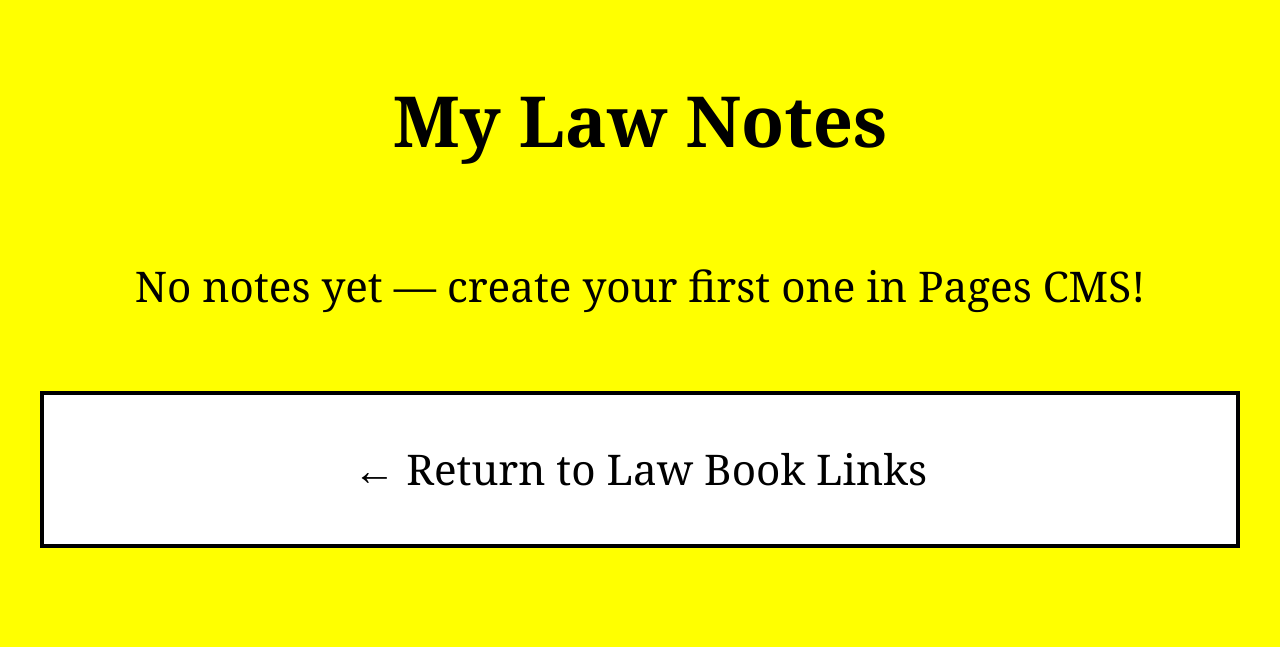
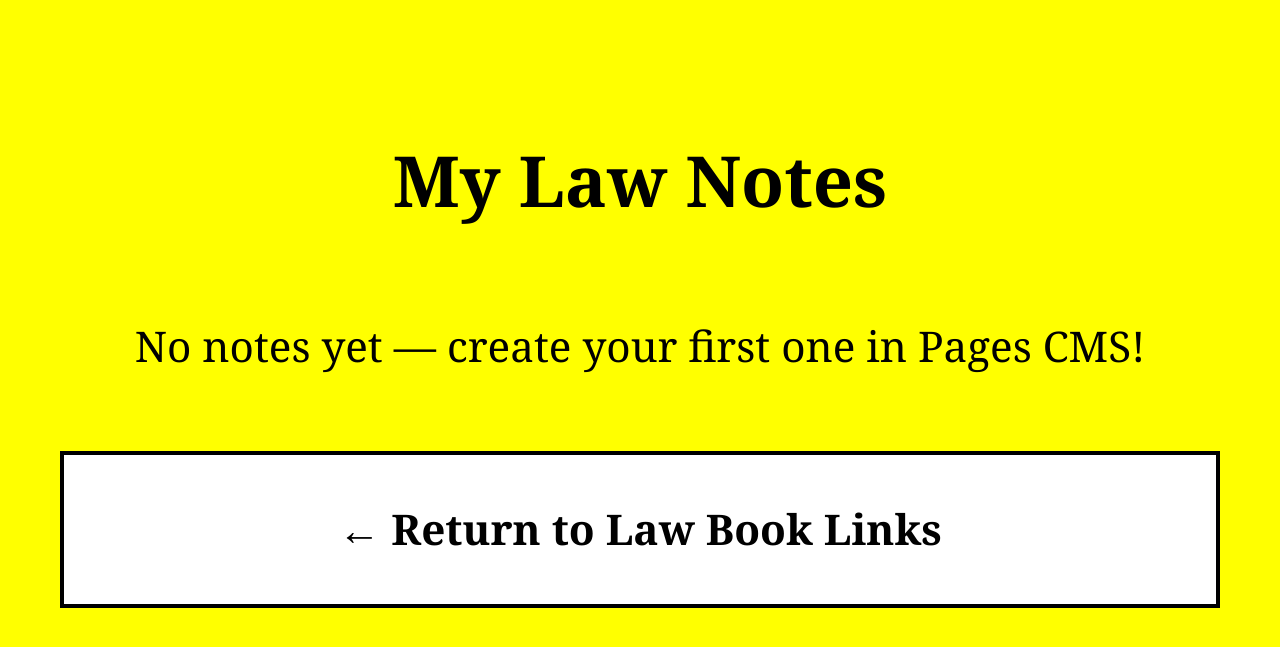
Before and after one commit to iowacattails/my-law-notes, a Jekyll site: the page built from index.html, in a window 1280 px wide. Shown: the top 647 px of the page. Built offline with Jekyll 4.4.1, drawn with Linux system fonts in a browser that asks for light colours.

Commit message:
Update default.html

```diff
--- a/_layouts/default.html
+++ b/_layouts/default.html
@@ -1,54 +1,69 @@
 <!DOCTYPE html>
-<html>
+<html lang="en">
 <head>
   <meta charset="UTF-8">
+  <meta name="viewport" content="width=device-width, initial-scale=1.0">
   <title>{{ page.title | default: site.title }}</title>
   <style>
     body {
-      background:#ff0;
-      margin:40px;
-      font-family:Georgia,serif;
-      font-size:2.2em;
-      line-height:2.1;
-      color:#000;
+      background: #ff0 !important;
+      margin: 40px !important;
+      padding: 20px;
+      font-family: Georgia, serif !important;
+      font-size: 2.2em !important;
+      line-height: 2.1 !important;
+      color: #000 !important;
     }
-    h1, h2, h3, strong { text-align:center; font-weight:bold; }
+    h1, h2, h3, strong {
+      text-align: center;
+      font-weight: bold;
+    }
     img {
-      max-width:50%;
-      margin:60px auto;
-      display:block;
-      border:4px solid #000;
+      max-width: 50% !important;
+      margin: 60px auto !important;
+      display: block !important;
+      border: 4px solid #000 !important;
     }
     a.note-link {
-      display:block;
-      background:#fff;
-      color:#000;
-      padding:30px;
-      margin:20px 0;
-      border:4px solid #000;
-      text-align:center;
-      font-size:1.5em;
-      text-decoration:none;
-      font-weight:bold;
+      display: block;
+      background: #fff;
+      color: #000;
+      padding: 30px;
+      margin: 20px 0;
+      border: 4px solid #000;
+      text-align: center;
+      font-size: 1.5em;
+      text-decoration: none;
+      font-weight: bold;
     }
     .tag {
-      background:#000;
-      color:#ff0;
-      padding:10px 20px;
-      margin:10px;
-      display:inline-block;
-      border-radius:10px;
+      background: #000;
+      color: #ff0;
+      padding: 10px 20px;
+      margin: 10px;
+      display: inline-block;
+      border-radius: 10px;
+      font-size: 0.8em;
     }
     .back-link {
-      background:#fff;
-      color:#000;
-      padding:30px;
-      display:block;
-      border:4px solid #000;
-      text-align:center;
-      margin-top:60px;
-      text-decoration:none;
-      font-size:1.2em;
+      display: block;
+      background: #fff;
+      color: #000;
+      padding: 30px;
+      margin: 60px 0 20px;
+      border: 4px solid #000;
+      text-align: center;
+      text-decoration: none;
+      font-size: 1.2em;
+      font-weight: bold;
+    }
+    small {
+      font-size: 0.7em;
+      display: block;
+      margin-top: 10px;
+    }
+    p {
+      text-align: center;
     }
   </style>
 </head>
```
